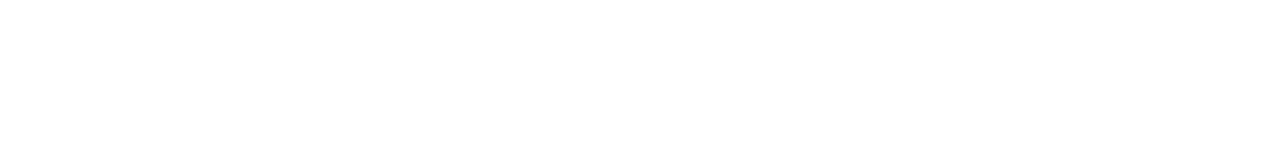
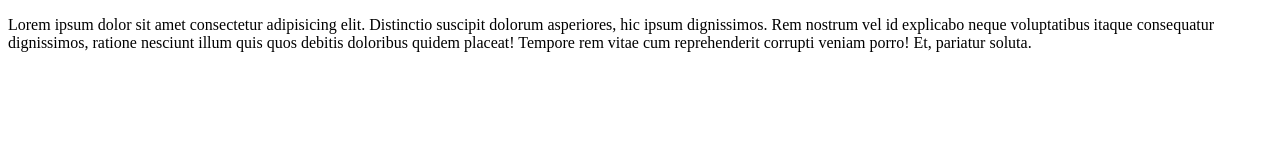
Before and after one commit to akibishtaikh2001/Test, a plain HTML site: page video 8/indes.html in a window 1280 px wide. Drawn offline with Linux system fonts and the light colour scheme.

Commit message:
new line add

```diff
--- a/video 8/indes.html
+++ b/video 8/indes.html
@@ -6,6 +6,6 @@
     <title>Document</title>
 </head>
 <body>
-
+    <p>Lorem ipsum dolor sit amet consectetur adipisicing elit. Distinctio suscipit dolorum asperiores, hic ipsum dignissimos. Rem nostrum vel id explicabo neque voluptatibus itaque consequatur dignissimos, ratione nesciunt illum quis quos debitis doloribus quidem placeat! Tempore rem vitae cum reprehenderit corrupti veniam porro! Et, pariatur soluta.</p>
 </body>
 </html>
```
